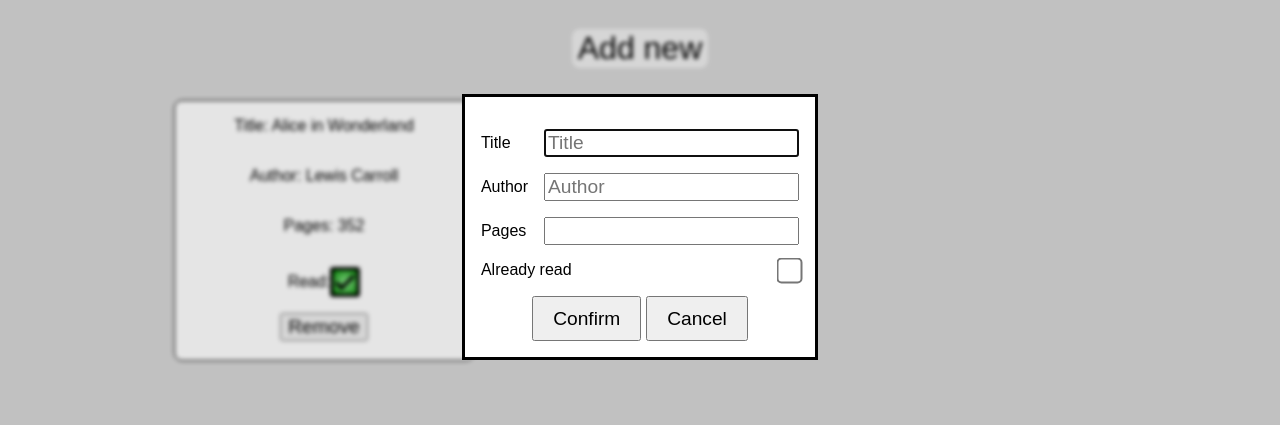
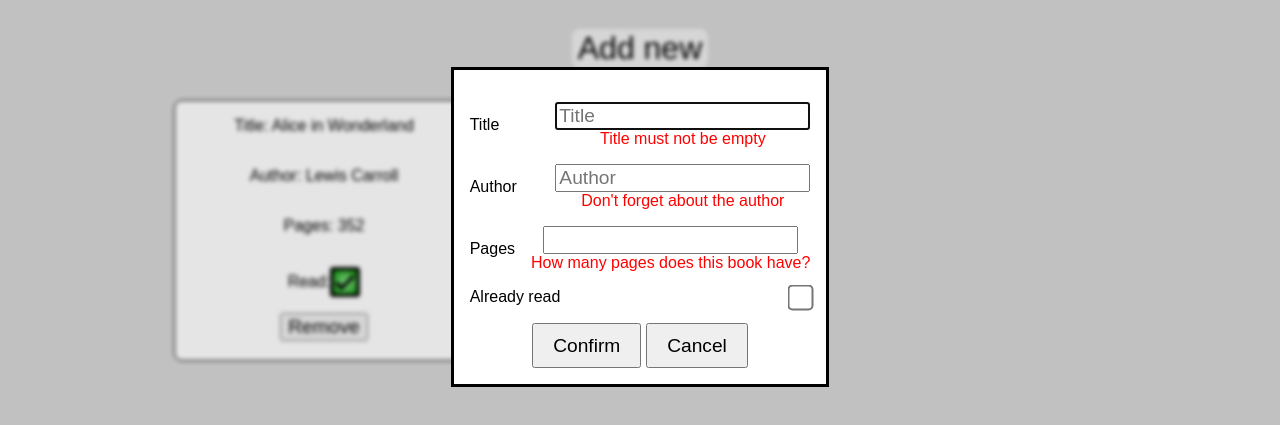
Before and after one commit to Mkkami/odin-library, a plain HTML site: page index.html in a window 1280 px wide. Both pictures are taken after a click on the button "Add new". Shown: the part 173-598 px from the top of the page. Drawn offline with Linux system fonts and the light colour scheme.

Commit message:
add custom form validation

```diff
--- a/index.html
+++ b/index.html
@@ -20,18 +20,27 @@
         </div>
     </main>
     <dialog id="newBookDialog" closedby="closerequest">
-        <form method="dialog">
+        <form novalidate method="dialog">
             <p>
                 <label for="title">Title</label>
-                <input required name="title" type="text" autofocus placeholder="Title">
+                <span class="input">
+                    <input required name="title" type="text" autofocus placeholder="Title">
+                    <span class="error-message visible"></span>
+                </span>
             </p>
             <p>
                 <label for="author">Author</label>
-                <input required name="author" type="text" placeholder="Author">
+                <span class="input">
+                    <input required name="author" type="text" placeholder="Author">
+                    <span class="error-message visible"></span>
+                </span>
             </p>
             <p>
                 <label for="pages">Pages</label>
-                <input required name="pages" type="number" min="1">
+                <span class="input">
+                    <input required name="pages" type="number" min="1">
+                    <span class="error-message visible"></span>
+                </span>
             </p>
             <p>
                 <label for="isRead">Already read</label>
--- a/main.js
+++ b/main.js
@@ -8,6 +8,48 @@ const confirmBtn = document.querySelector('#confirmBtn');
 const cancelBtn = document.querySelector('#cancelBtn');
 const form = document.querySelector('form');
 const content = document.querySelector('.content');
+
+const titleInput = document.querySelector('input[name="title"]');
+const authorInput = document.querySelector('input[name="author"]');
+const pageInput = document.querySelector("input[name='pages']")
+
+
+function validateTitle(value) {
+    if (!value.trim()) return "Title must not be empty";
+    return "";
+}
+
+function validateAuthor(value) {
+    if (!value.trim()) return "Don't forget about the author";
+    return "";
+}
+
+function validatePages(value) {
+    const val = value.trim();
+    if (!val) return "How many pages does this book have?";
+    if (isNaN(val)) return "I need a number";
+    return "";
+}
+
+function addValidator(inputElement, validator) {
+    const errorMessage = inputElement.parentNode.querySelector(".error-message");
+
+    const val = function runValidation() {
+        const errorText = validator(inputElement.value);
+        errorMessage.textContent = errorText;
+        errorMessage.classList.toggle("visible", !!errorText);
+    }
+
+    val();
+
+    inputElement.addEventListener('input', val);
+
+    return val;
+}
+
+const val1 = addValidator(titleInput, validateTitle);
+const val2 = addValidator(authorInput, validateAuthor);
+const val3 = addValidator(pageInput, validatePages);
 
 
 function init() {
@@ -28,6 +70,18 @@ cancelBtn.addEventListener('click', () => {
 
 form.addEventListener('submit', (e) => {
     e.preventDefault();
+    let isValid = true;
+
+    val1();     //somehow it works
+    val2();
+    val3();
+
+    const hasError = form.querySelector(".error-message.visible");
+
+    if (hasError) {
+        return;
+    }
+
     handleSubmit();
 })
 
--- a/style.css
+++ b/style.css
@@ -114,3 +114,12 @@ dialog button {
     font-size: 1.2rem;
     padding: 0.5em 1em;
 }
+
+.error-message {
+    display: none;
+}
+
+.error-message.visible {
+    color: red;
+    display: block;
+}
```
